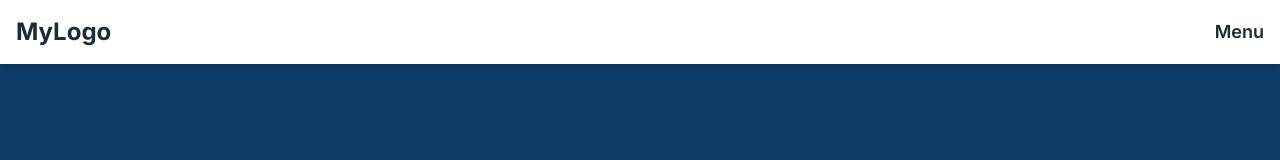
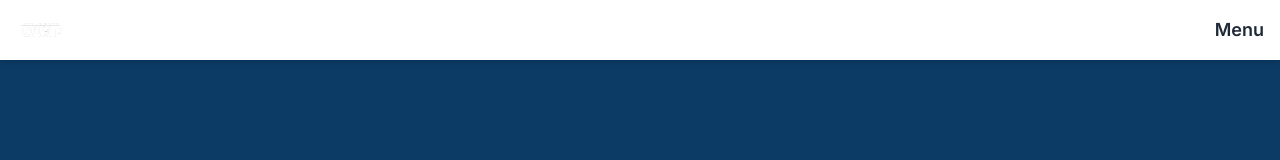
Before and after one commit to mwcui/portfolio, a Next.js app: page / in a window 1280 px wide. Shown: the top 160 px of the page. Built offline with nearby package versions, Linux system fonts and the light colour scheme.

Commit message:
logo was added to the navbar

```diff
--- a/src/app/Components/navbar.js
+++ b/src/app/Components/navbar.js
@@ -1,54 +1,14 @@
 // this is the navbar
 // when the navbar is on the home page, hid the logo
 // otherwise, always have the logo in the upper left corner
-
-
-// import Link from 'next/link';
-
-// export default function Navbar() {
-//   return (
-//     <nav className="bg-white shadow-md fixed top-0 left-0 right-0 z-50">
-//       <div className="container mx-auto px-4 py-4 flex justify-between items-center">
-//         <div className="text-2xl font-bold">
-//           <Link href="/" className="text-gray-800 hover:text-gray-600">
-//             MyLogo
-//           </Link>
-//         </div>
-//       </div>
-//     </nav>
-//   );
-// }
-
-
-
-// import Link from 'next/link';
-
-// export default function Navbar() {
-//   return (
-//     <nav className="bg-white shadow-md fixed top-0 left-0 right-0 z-50">
-//       <div className="container mx-auto px-4 py-4 flex justify-between items-center">
-//         <div className="text-2xl font-bold">
-//           <Link href="/" className="text-gray-800 hover:text-gray-600">
-//             MyLogo
-//           </Link>
-//         </div>
-//         <div>
-//           <Link href="/menu" passHref>
-//             <button className="text-lg text-gray-800 hover:text-gray-600 font-semibold">
-//               Menu
-//             </button>
-//           </Link>
-//         </div>
-//       </div>
-//     </nav>
-//   );
-// }
-
 
 "use client"
 
 import { useState } from 'react';
 import Menu from './menu';
+import Image from 'next/image';
+import Link from 'next/link'; // Import the Link component from Next.js
+import logo from '/public/logo.svg';
 
 export default function Navbar() {
   const [isMenuOpen, setIsMenuOpen] = useState(false);
@@ -61,11 +21,9 @@
     <>
       <nav className="bg-white shadow-md fixed top-0 left-0 right-0 z-50">
         <div className="container mx-auto px-4 py-4 flex justify-between items-center">
-          <div className="text-2xl font-bold">
-            <a href="/" className="text-gray-800 hover:text-gray-600">
-              MyLogo
-            </a>
-          </div>
+          <Link href="/">
+            <Image src={logo} alt="Logo" width={50} height={50} className="object-contain cursor-pointer" />
+          </Link>
           <div>
             <button
               onClick={toggleMenu}
```
